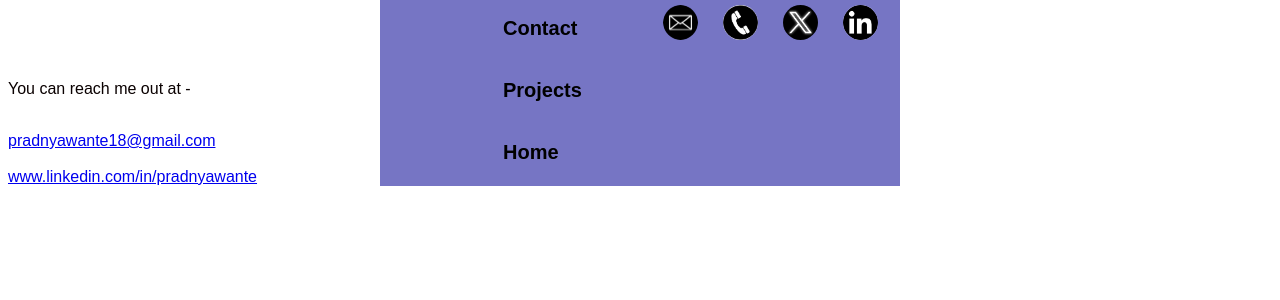
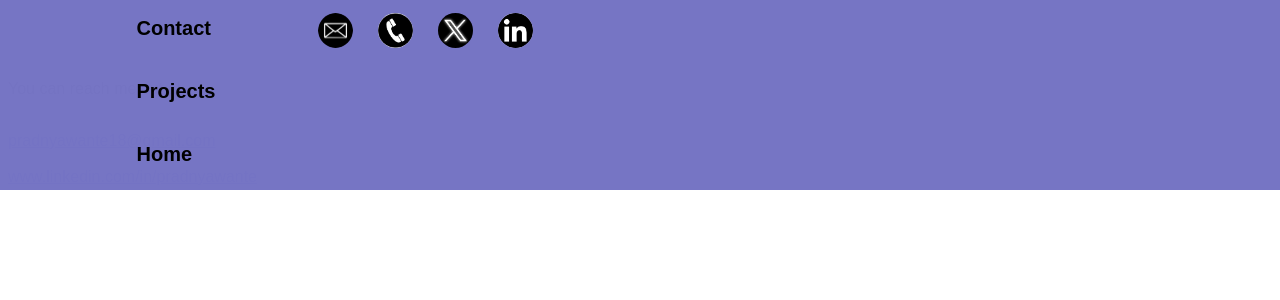
Before and after one commit to pradnyawante/pradnya_portfolio, a Django app: page /contact/ in a window 1280 px wide. Shown: the top 300 px of the page. Run offline with Django 5.2, Linux system fonts and the light colour scheme.

Commit message:
Add collected static filesNew31

```diff
--- a/main/static/main/menu.css
+++ b/main/static/main/menu.css
@@ -3,7 +3,7 @@
     background-color: #7574c4fd;
     position: fixed; /* Set the navbar to fixed position */
     top: 0; /* Position the navbar at the top of the page */
-    /* width: 100%; */
+    width: 100%;
     display: flex;
     height: auto; /* Full width */
     z-index: 1000;
--- a/static/main/menu.css
+++ b/static/main/menu.css
@@ -3,7 +3,7 @@
     background-color: #7574c4fd;
     position: fixed; /* Set the navbar to fixed position */
     top: 0; /* Position the navbar at the top of the page */
-    /* width: 100%; */
+    width: 100%;
     display: flex;
     height: auto; /* Full width */
     z-index: 1000;
```
